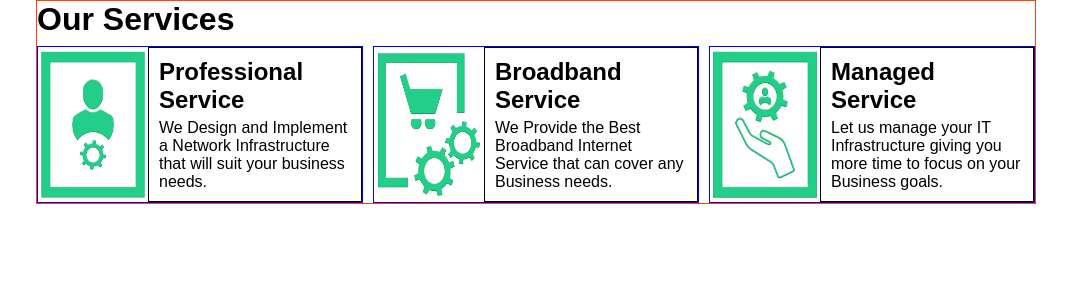
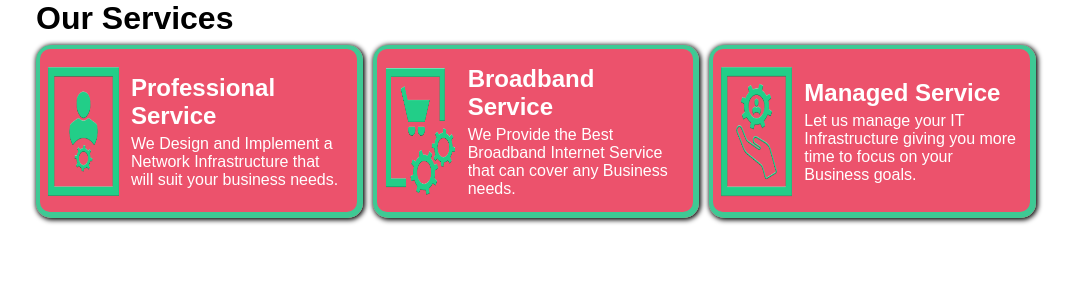
Before and after one commit to Valdaz007/ntt-website, a PHP site: page / in a window 1280 px wide. Shown: the top 300 px of the page, without its empty margins (104-1177 px from the left). Run offline with PHP 8.4, Linux system fonts and the light colour scheme.

Commit message:
Service card design | attamp: 1

```diff
--- a/templates/01_service_cards/style.css
+++ b/templates/01_service_cards/style.css
@@ -14,7 +14,6 @@ body {
 
 main {
     width: clamp(250px, 95%, 1000px);
-    border: 1px solid orangered;
 }
 
 h1 {
@@ -31,21 +30,32 @@ h1 {
 
 .service {
     display: flex;
-    border: 1px solid blue;
+    align-items: center;
+
+    background-color: hsla(350, 80%, 50%, 0.75);
+    backdrop-filter: blur(2rem);
+    border-radius: 15px;
+    padding: 10px;
+
+    box-shadow: -1px -1px 0px 5px rgba(59, 204, 149, 0.986) inset, 1px 1px 5px 1px black;
 }
 
 .service img {
-    width: clamp(110px, 30%, 200px);
+    width: clamp(75px, 20%, 100px);
+    height: 95%;
+    aspect-ratio: 1;
 }
 
 .service-card-content {
     display: flex;
     flex-direction: column;
+    height: 95%;
     padding: 10px;
 
     align-items: start;
     justify-content: center;
-    border: 1px solid black;
+
+    color: white;
 }
 
 .service-card-content h3 {
@@ -68,4 +78,8 @@ h1 {
     .services {
         grid-template-columns: 1fr 1fr 1fr;
     }
+
+    .service img {
+        height: 90%;
+    }
 }
```
